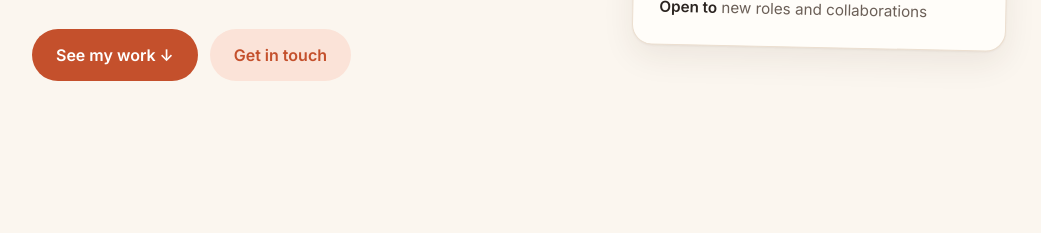
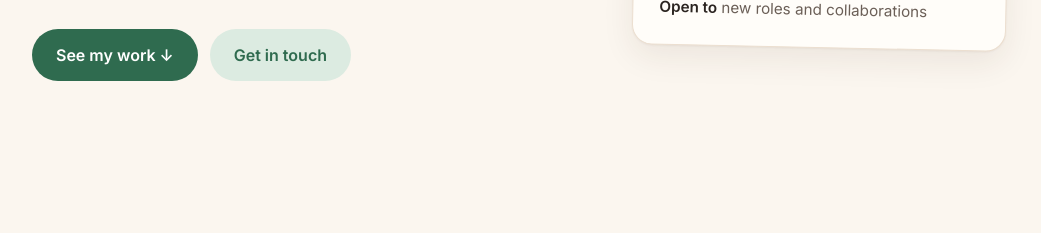
Before and after one commit to skodali31/portfolio_site, a plain HTML site: page index.html in a window 1280 px wide. Shown: the part 399-632 px from the top of the page, without its empty margins (120-1161 px from the left). Drawn offline with Linux system fonts and the light colour scheme.

Commit message:
Switch accent from terracotta to forest green

```diff
--- a/index.html
+++ b/index.html
@@ -102,7 +102,7 @@
     <section id="work" class="container section reveal">
       <h2 class="section-title">Selected work</h2>
       <div class="projects">
-        <article class="project tint-coral">
+        <article class="project tint-sky">
           <div class="project-art" aria-hidden="true">P</div>
           <div class="project-body">
             <h3>Patternly</h3>
--- a/styles.css
+++ b/styles.css
@@ -1,16 +1,16 @@
 /* ---------- Theme tokens ----------
-   Warm "paper and terracotta" palette. Change --accent to re-theme. */
+   Warm "paper and forest green" palette. Change --accent to re-theme. */
 :root {
   --bg: #fbf6ef;
   --surface: #fffdf9;
   --text: #2b2420;
   --muted: #6b5f57;
   --border: #ecdfd0;
-  --accent: #c4502c;          /* terracotta: links, buttons */
-  --accent-hover: #a8411f;
-  --accent-soft: #fbe3d8;
+  --accent: #2f6b4f;          /* forest green: links, buttons */
+  --accent-hover: #24563f;
+  --accent-soft: #dcebe1;
   --on-accent: #ffffff;
-  --coral: #fde3d6;
+  --sky: #dfe7f1;
   --sage: #e2ecd9;
   --butter: #faeec4;
   --art-ink: #2b2420;
@@ -26,11 +26,11 @@
     --text: #f4ece3;
     --muted: #b8aa9c;
     --border: #3a322b;
-    --accent: #f2906c;
-    --accent-hover: #f7a888;
-    --accent-soft: #3d2a21;
+    --accent: #8fd1ad;
+    --accent-hover: #aee0c3;
+    --accent-soft: #22332a;
     --on-accent: #1c1815;
-    --coral: #3b2822;
+    --sky: #252c36;
     --sage: #283024;
     --butter: #373020;
     --art-ink: #f4ece3;
@@ -43,11 +43,11 @@
   --text: #f4ece3;
   --muted: #b8aa9c;
   --border: #3a322b;
-  --accent: #f2906c;
-  --accent-hover: #f7a888;
-  --accent-soft: #3d2a21;
+  --accent: #8fd1ad;
+  --accent-hover: #aee0c3;
+  --accent-soft: #22332a;
   --on-accent: #1c1815;
-  --coral: #3b2822;
+  --sky: #252c36;
   --sage: #283024;
   --butter: #373020;
   --art-ink: #f4ece3;
@@ -182,7 +182,7 @@ em { font-family: var(--serif); font-style: italic; }
   display: grid; place-items: center; min-height: 120px;
   font-family: var(--serif); font-style: italic; font-size: 4.5rem; color: var(--art-ink);
 }
-.tint-coral .project-art { background: var(--coral); }
+.tint-sky .project-art { background: var(--sky); }
 .tint-sage .project-art { background: var(--sage); }
 .tint-butter .project-art { background: var(--butter); }
 .project-body { padding: 26px 28px; }
```
